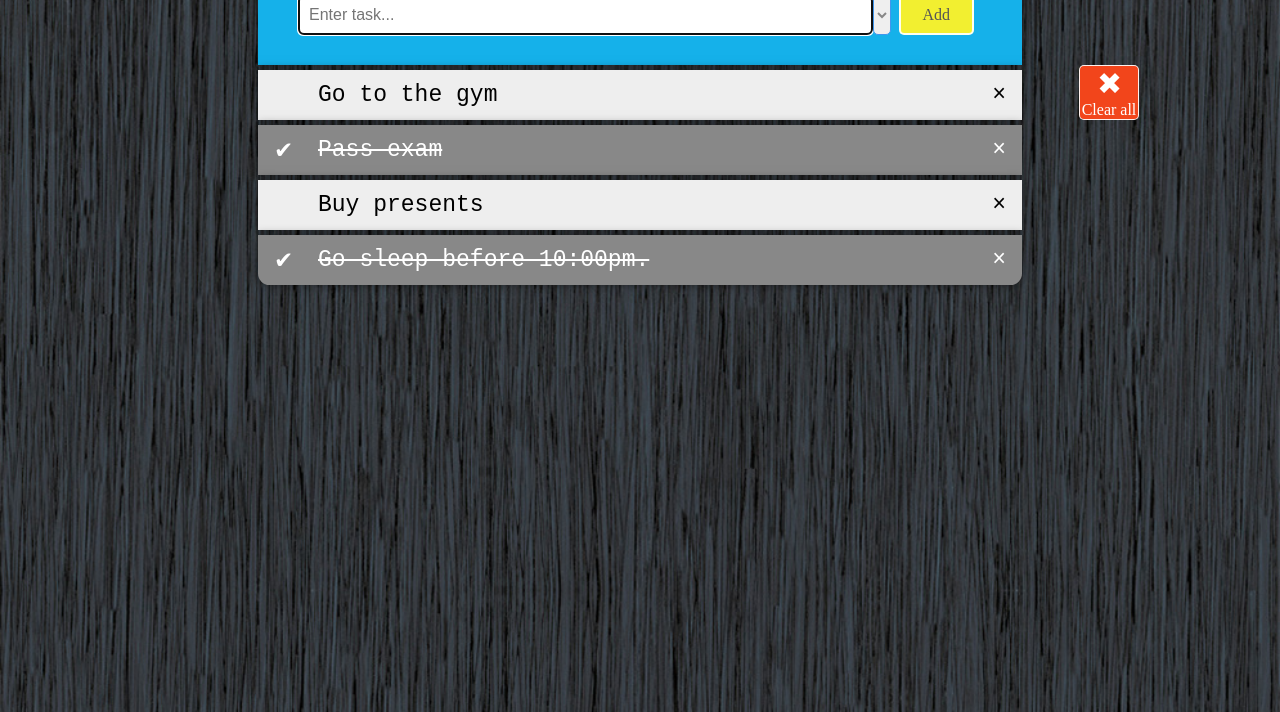
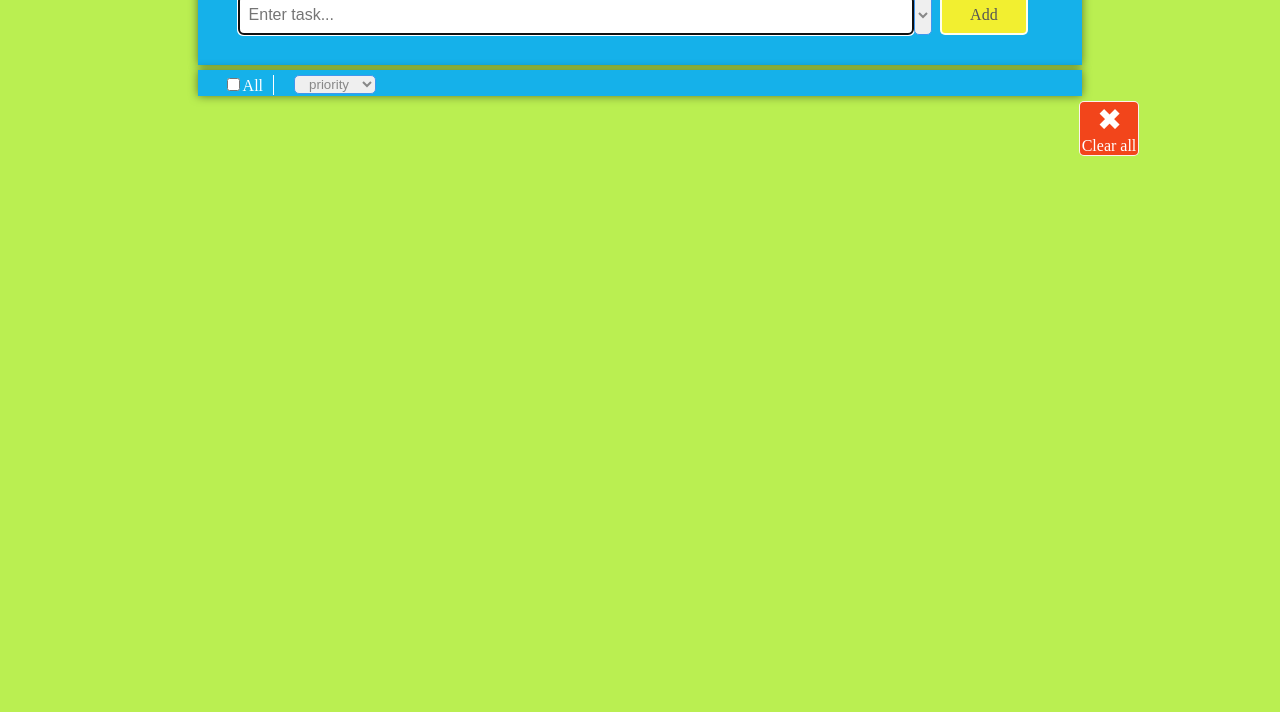
Before and after one commit to bmisyurk/Simple-Todo-List-App, a plain HTML site: page index.html in a window 1280 px wide. Shown: the part 88-800 px from the top of the page. Drawn offline with Linux system fonts and the light colour scheme.

Commit message:
select_all_li

```diff
--- a/index.html
+++ b/index.html
@@ -6,25 +6,27 @@
     <link  href="styles.css" rel="stylesheet">
 
 </head>
-<body>
-<div id="myDIV" class="header">
+<body bgcolor="#baef51">
+<div class="header">
     <h1 style="margin:-14px 0 10px 0">To Do List</h1>
-    <input type="text" id="myInput" placeholder="Enter task..."autofocus>
+    <input rel="text" type="text" class="text" id="myInput" placeholder="Enter task..."autofocus>
     <select class="selectBox">
-            <option id="1" class="selectOption" value="3">Priority: 3</option>
-            <option id="2" class="selectOption" value="2">Priority: 2</option>
-            <option id="3" class="selectOption" value="1">Priority: 1</option>
+        <option id="1" class="selectOption" value="3">Priority: 3</option>
+        <option id="2" class="selectOption" value="2">Priority: 2</option>
+        <option id="3" class="selectOption" value="1">Priority: 1</option>
     </select>
     <span onclick="newElement()" class="addBtn">Add</span>
 </div>
+<div class="footer">
+    <p><input rel="checkbox" id="check" type="checkbox" value="all" onclick="checkedAll()">All</p>
+    <select class="selectSort">
+        <option id="1" class="selectOption" value="3">priority</option>
+        <option id="2" class="selectOption" value="2">action</option>
+        <option id="3" class="selectOption" value="1">time</option>
+    </select>
+</div>
 <div class="button"></div>              <!--on timer-->
-<ul id="myUL">
-    <li>Go to the gym</li>
-    <li class="checked">Pass exam </li>
-    <li>Buy presents</li>
-
-    <li class="checked">Go sleep before 10:00pm. </li>
-</ul>
+<ul id="myUL"></ul>
 
 <script src="list_do.js"></script>
 <script src="timer.js"></script>
--- a/styles.css
+++ b/styles.css
@@ -1,21 +1,15 @@
 * {box-sizing: border-box;}
 
-body{zoom:100%;
-    background: url(images/img.jpg);
-    -moz-background-size: 100%; /* Firefox 3.6+ */
-    -webkit-background-size: 100%; /* Safari 3.1+ и Chrome 4.0+ */
-    -o-background-size: 100%; /* Opera 9.6+ */
-    background-size: 100%; /* Современные браузеры */
-}
+body{zoom:100%;}
 
 ul {
     margin: 0;
     padding: 0;
 }
 li{
-    margin: 5px 0 5px 0;
-    margin-left: 250px;
-    margin-right: 250px;
+    margin: 7px auto;
+    width: 70%;
+
     box-shadow: 0 0 10px rgba(0,0,0,0.5);
 
 }
@@ -57,7 +51,7 @@ ul li.checked::before {
     padding: 12px 16px 12px 16px;
 }
 
-input {
+input[rel=text] {
     margin: 0;
     border: none;
     border-radius: 0;
@@ -107,22 +101,15 @@ input {
     text-align: center;
     font-size: 16px;
 }
-.del_li:hover {
-    background-color: #eaefb8;
-}
-.addBtn:hover {
-    background-color: #ef8311;
-}
+.del_li:hover { background-color: #eaefb8; }
+.addBtn:hover { background-color: #ef8311; }
+.colorY { background-color: #faff3f;}
+.colorW {background-color: #eee;}
 .colorR {
     background-color: #f44336;
     color: white;
 }
-.colorY { background-color: #faff3f;}
-.colorW {background-color: #eee;}
-
-.colorR:hover {
-    background-color: #ff7b2c;
-}
+.colorR:hover { background-color: #ff7b2c; }
 
 .close {
     cursor: not-allowed;
@@ -135,19 +122,53 @@ input {
     background-color: #f44336;
     color: white;
 }
+
 .header {
+    width: 70%;
     border-radius: 0.5em 0.5em 0 0;
     background-color: #15b1ea;
     padding: 30px 40px;
-    margin: 20px 250px 0 250px;
+    margin: 20px auto 0 auto;
     color: white;
     text-align: center;
     box-shadow: 0 0 10px rgba(0,0,0,0.5);
 }
+
 .header:after {
     content: "";
     display: table;
     clear: both;
+}
+
+.footer {
+    height: 26px;
+    width: 70%;
+    background-color: #15b1ea;
+    padding: 5px 15px;
+    margin: 5px auto;
+    color: white;
+    box-shadow: 0 0 10px rgba(0,0,0,0.5);
+    /*display: none;*/
+}
+
+.footer p {
+    margin: 0 20px 0 0;
+    padding: 0 10px;
+    float: left;
+    border-right: 1px solid white;
+}
+
+select.selectSort {
+    cursor: default;
+    color: #888;
+    border: 1px solid #4096ee;
+    float: left;
+    border-radius: 5px;
+    margin: 0 20px 0 0;
+    padding: 0 10px;
+}
+
+input[rel=checkbox] {
 }
 
 select.selectBox {
--- a/timer.js
+++ b/timer.js
@@ -16,3 +16,33 @@ function del_li() {                                    // Delete all list
         element.removeChild(element.firstChild);
     }
 }
+
+
+
+function checkedAll() {
+    var ch = document.getElementById('check');
+    {
+        if (ch.checked)
+        {
+            var i = 0;
+            var select = document.getElementsByTagName("li");
+            while (select[i])
+            {
+                select[i].classList.add('checked');
+                i++;
+            }
+
+        }
+        else
+        {
+            var i = 0;
+            var select = document.getElementsByTagName("li");
+            while (select[i])
+            {
+                select[i].classList.remove("checked");
+                i++;
+            }
+        }
+    }
+
+}
```
Also changed, not shown: list_do.js (line endings or trailing spaces). Lines whose indentation alone changed are shown as unchanged.
